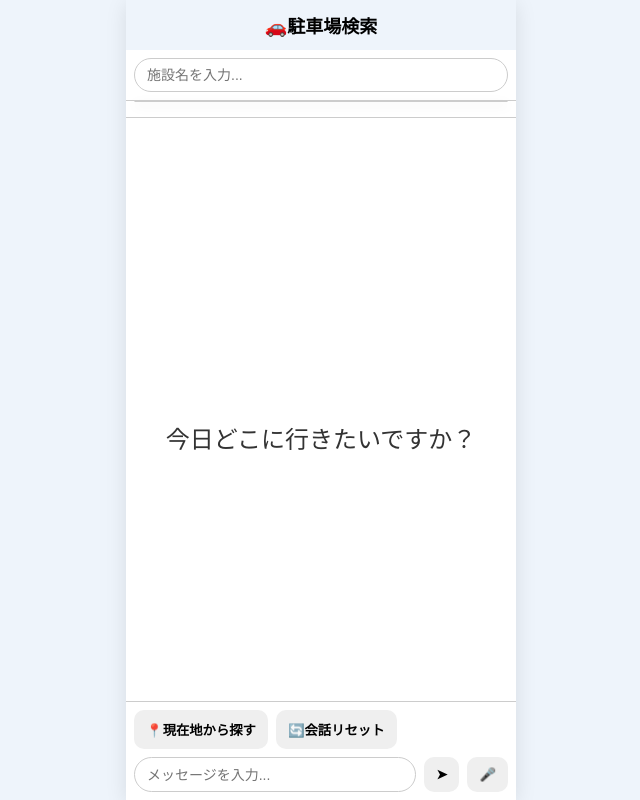
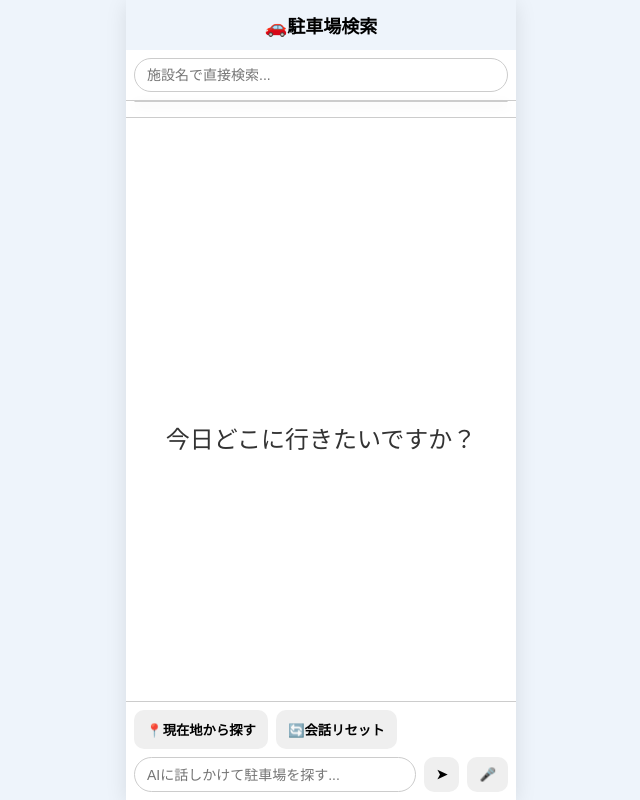
Before and after one commit to linlin316/car-parking, a Flask app: page / in a window 1280 px wide. Shown: the whole page, without its empty margins (319-959 px from the left). Run offline with Flask 3, Linux system fonts and the light colour scheme; some libraries are stand-ins or nearby versions.

Commit message:
UI改善

```diff
--- a/templates/index.html
+++ b/templates/index.html
@@ -3,7 +3,7 @@
 <div class="chat-container">
   <div class="app-header">🚗駐車場検索</div>
   <div class="facility-search-area">
-    <input type="text" id="facilityInput" placeholder="施設名を入力...">
+    <input type="text" id="facilityInput" placeholder="施設名で直接検索...">
     <div id="autocompleteList" class="autocomplete-list"></div>
   </div>
   <div id="historyArea" class="history-area"></div>
@@ -15,7 +15,7 @@
       <button id="chatReset">🔄会話リセット</button>
     </div>
     <div class="input-row">
-      <input type="text" id="chatInput" placeholder="メッセージを入力...">
+      <input type="text" id="chatInput" placeholder="AIに話しかけて駐車場を探す...">
       <button id="chatSend">➤</button>
       <button id="micBtn">🎤</button>
     </div>
```
